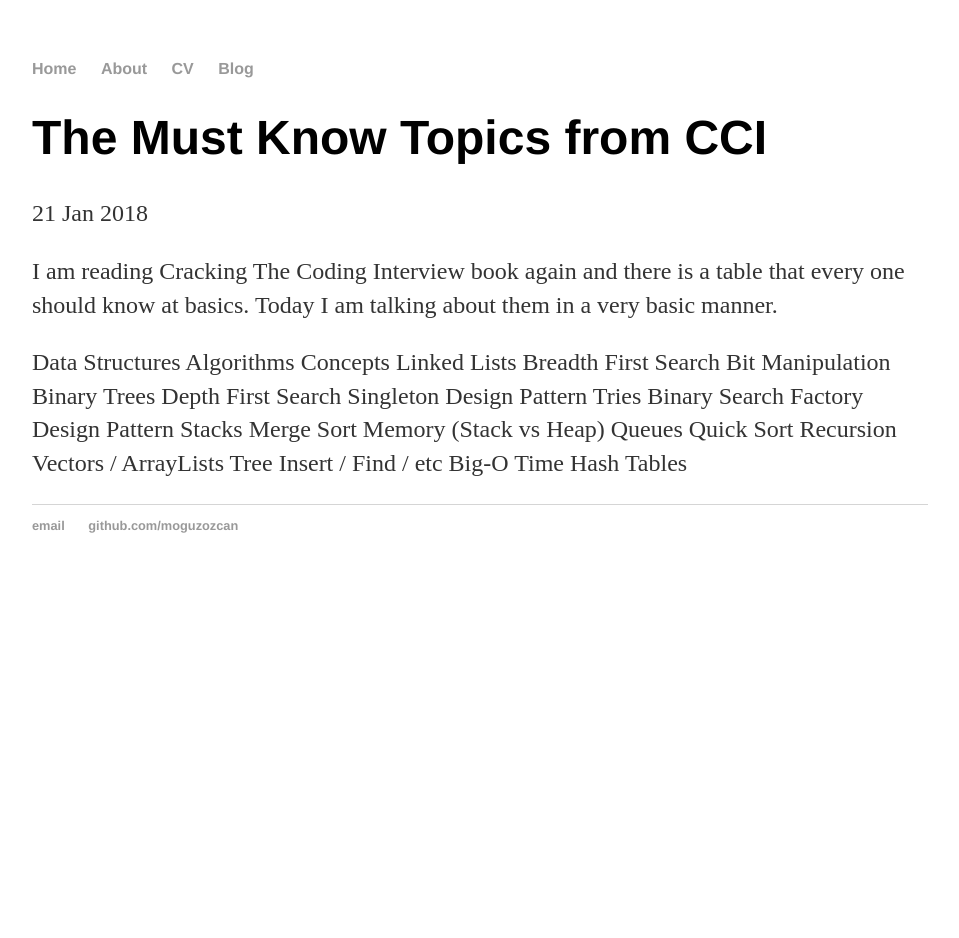
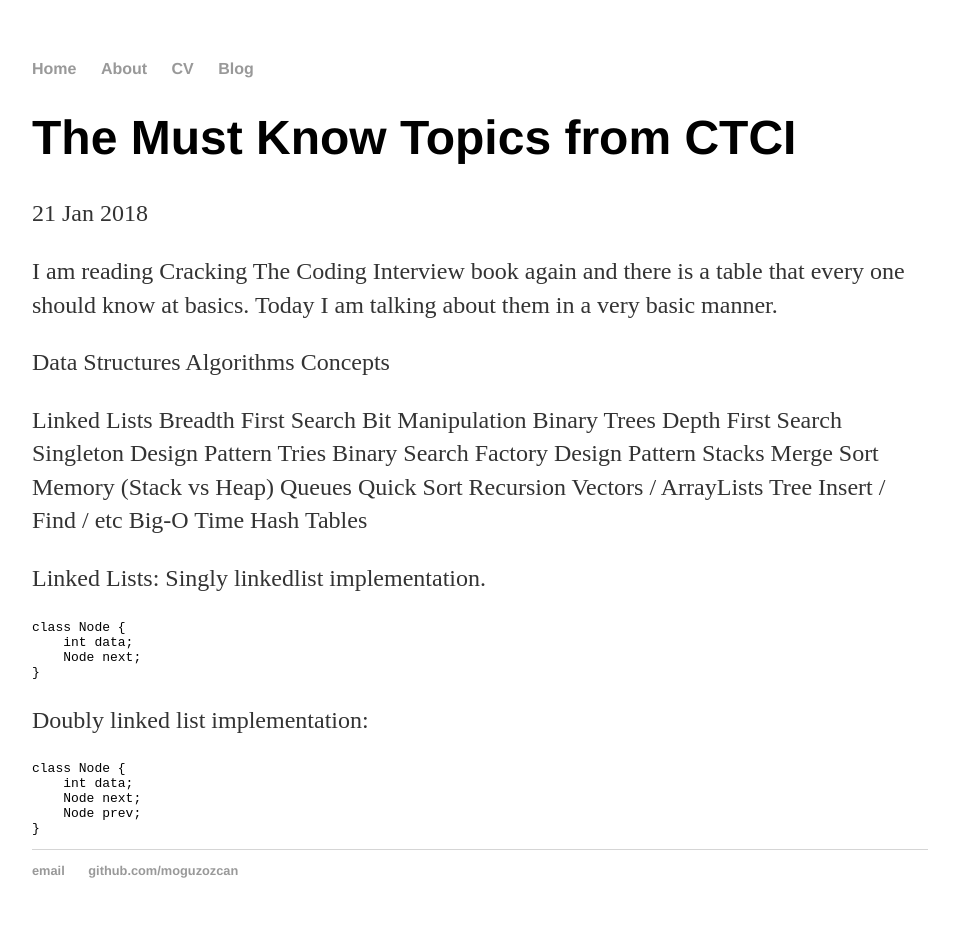
Before and after one commit to moguzozcan/moguzozcan.github.io, a Jekyll site: the page built from _posts/2018-01-21-The-Must-Know-Topics-from-CTCI.md, in a window 1280 px wide. Shown: the whole page, without its empty margins (160-1119 px from the left). Built offline with Jekyll 4.4.1, drawn with Linux system fonts in a browser that asks for light colours; before the commit the page ends 900 px from its top, so only the background shows below that.

Commit message:
Update and rename 2018-01-21-The-Must-Know-Topics-from-CCI.md to 2018-01-21-The-Must-Know-Topics-from-CTCI.md

````diff
--- a/_posts/2018-01-21-The-Must-Know-Topics-from-CCI.md
+++ b/_posts/2018-01-21-The-Must-Know-Topics-from-CTCI.md
@@ -1,12 +1,13 @@
 ---
 layout: post
-title: "The Must Know Topics from CCI"
+title: "The Must Know Topics from CTCI"
 date: 2018-01-21
 ---
 
 I am reading Cracking The Coding Interview book again and there is a table that every one should know at basics. Today I am talking about them in a very basic manner.
 
 Data Structures		        Algorithms		              Concepts
+
 Linked Lists		           Breadth First Search		    Bit Manipulation
 Binary Trees		           Depth First Search		      Singleton Design Pattern
 Tries		                  Binary Search		           Factory Design Pattern
@@ -14,3 +15,23 @@
 Queues		                 Quick Sort		              Recursion
 Vectors / ArrayLists		   Tree Insert / Find / etc		Big-O Time
 Hash Tables
+
+Linked Lists:
+Singly linkedlist implementation.
+
+```
+class Node {
+    int data;
+    Node next;
+}
+```
+
+Doubly linked list implementation:
+
+```
+class Node {
+    int data;
+    Node next;
+    Node prev;
+}
+```
````
